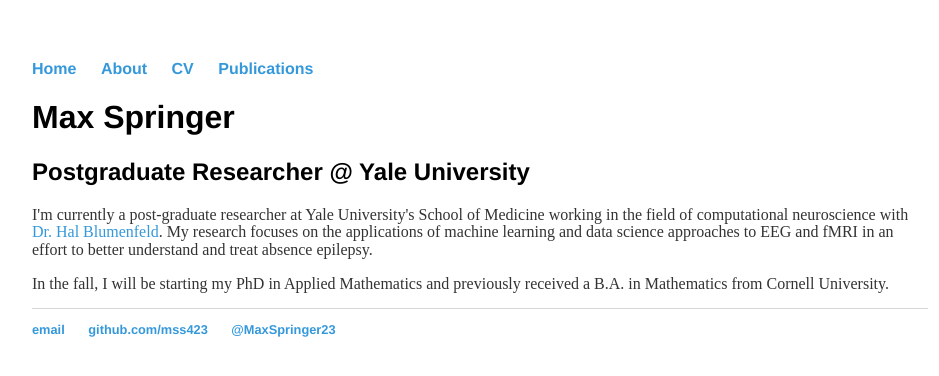
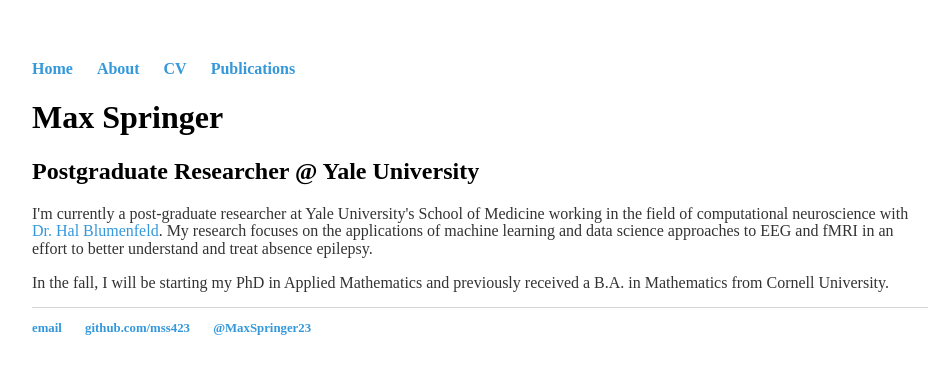
Before and after one commit to mss423/mss423.github.io, a Jekyll site: the page built from index.html, in a window 1280 px wide. Shown: the top 376 px of the page, without its empty margins (160-1099 px from the left). Built offline with Jekyll 4.4.1, drawn with Linux system fonts in a browser that asks for light colours.

Commit message:
Update main.css
Changed font

```diff
--- a/css/main.css
+++ b/css/main.css
@@ -3,7 +3,7 @@
     width: 70%;
 }
 nav ul, footer ul {
-    font-family:'Helvetica', 'Arial', 'Sans-Serif';
+    font-family:'Times New Roman', 'Times', 'Serif';
     padding: 0px;
     list-style: none;
     font-weight: bold;
@@ -21,11 +21,11 @@
 }
 h1 {
     font-size: 2em;
-    font-family:'Helvetica', 'Arial', 'Sans-Serif';
+    font-family:'Times New Roman', 'Times', 'Serif';
 }
 h2 {
     font-size: 1.5em;
-    font-family:'Helvetica', 'Arial', 'Sans-Serif';
+    font-family:'Times New Roman', 'Times', 'Serif';
 }
 p {
     font-size: 1em;
```
